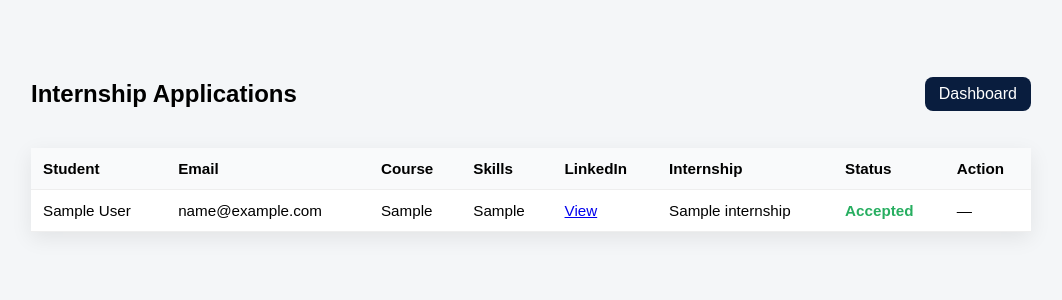
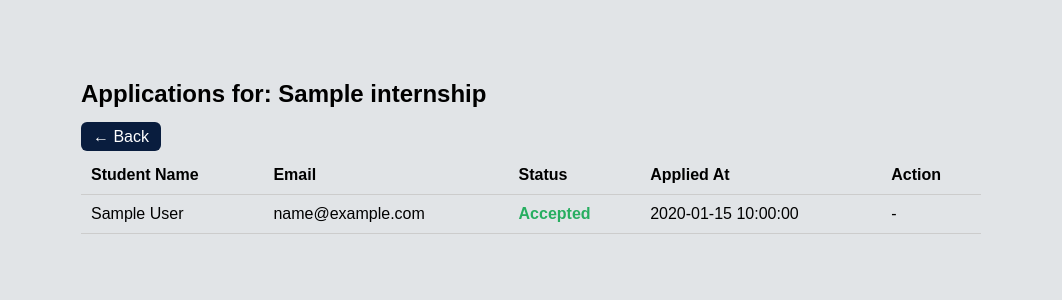
Before and after one commit to saima-231/CareerMatch, a PHP site: page /company/view_application.php?id=1 in a window 1280 px wide. Shown: the top 300 px of the page, without its empty margins (109-1171 px from the left). Run offline with PHP 8.4, Linux system fonts and the light colour scheme; the visitor is signed in with stand-in values (Sample User, id 1); tables that the repository leaves empty or names only in its code hold one stand-in row (values such as "Sample post").

Commit message:
Updated some features

```diff
--- a/company/view_application.php
+++ b/company/view_application.php
@@ -2,206 +2,131 @@
 session_start();
 require_once '../db.php';
 
-if (!isset($_SESSION['company_id'])) {
+if(!isset($_SESSION['company_id'])){
     header('Location: ../index.php');
     exit;
 }
 
 $company_id = $_SESSION['company_id'];
+$success = "";
+$error = "";
 
-/* ===============================
-   HANDLE ACCEPT / REJECT ACTION
-================================ */
-if (isset($_GET['action'], $_GET['id'])) {
+// Get internship ID from query
+if(!isset($_GET['id'])){
+    die("Internship ID is required.");
+}
+
+$internship_id = $_GET['id'];
+
+// Fetch internship info
+$stmt = $pdo->prepare("SELECT * FROM internships WHERE id=? AND company_id=?");
+$stmt->execute([$internship_id, $company_id]);
+$internship = $stmt->fetch();
+
+if(!$internship){
+    die("Internship not found or you do not have permission.");
+}
+
+// Handle accept/reject actions
+if(isset($_GET['action']) && isset($_GET['app_id'])){
+    $app_id = $_GET['app_id'];
     $action = $_GET['action'];
-    $app_id = (int) $_GET['id'];
 
-    if (in_array($action, ['Accepted', 'Rejected'])) {
-        $stmt = $pdo->prepare(
-            "UPDATE applications SET status = ? WHERE id = ?"
-        );
-        $stmt->execute([$action, $app_id]);
+    if($action === 'accept'){
+        // Accept application
+        $stmt = $pdo->prepare("UPDATE applications SET status='Accepted' WHERE id=?");
+        $stmt->execute([$app_id]);
 
-        header("Location: view_application.php");
-        exit;
+        // Deactivate internship
+        $stmt = $pdo->prepare("UPDATE internships SET is_active=0 WHERE id=?");
+        $stmt->execute([$internship_id]);
+
+        $success = "Application accepted and internship closed.";
+    } elseif($action === 'reject'){
+        $stmt = $pdo->prepare("UPDATE applications SET status='Rejected' WHERE id=?");
+        $stmt->execute([$app_id]);
+        $success = "Application rejected.";
     }
 }
 
-/* ===============================
-   FETCH APPLICATIONS
-================================ */
+// Fetch all applications for this internship
 $stmt = $pdo->prepare("
-    SELECT
-        a.id AS app_id,
-        a.status,
-        s.name AS student_name,
-        s.email,
-        s.course,
-        s.skills,
-        s.linkedin_link,
-        i.title AS internship_title
+    SELECT a.*, s.name AS student_name, s.email AS student_email
     FROM applications a
     JOIN students s ON a.student_id = s.id
-    JOIN internships i ON a.internship_id = i.id
-    WHERE i.company_id = ?
+    WHERE a.internship_id=?
     ORDER BY a.applied_at DESC
 ");
-$stmt->execute([$company_id]);
+$stmt->execute([$internship_id]);
 $applications = $stmt->fetchAll();
+
 ?>
 
 <!doctype html>
-<html lang="en">
+<html>
 <head>
 <meta charset="utf-8">
-<title>Applications</title>
-
+<title>View Applications</title>
 <style>
-body{
-    font-family:Arial;
-    background:#f4f6f8;
-    margin:0;
-    padding:0;
-}
-.container{
-    max-width:1000px;
-    margin:40px auto;
-    padding:20px;
-}
-.header{
-    display:flex;
-    justify-content:space-between;
-    align-items:center;
-    margin-bottom:20px;
-}
-.table{
-    width:100%;
-    border-collapse:collapse;
-    background:white;
-    box-shadow:0 6px 20px rgba(0,0,0,.08);
-}
-.table th,
-.table td{
-    padding:12px;
-    border-bottom:1px solid #eee;
-    text-align:left;
-    font-size:0.95rem;
-}
-.table th{
-    background:#f9fafb;
-}
-.btn{
-    padding:8px 14px;
-    border-radius:8px;
-    text-decoration:none;
-    color:white;
-    background:#091d3e;
-}
-.btn:hover{
-    background:#183B4E;
-}
-
-/* Action Buttons */
-.action-btns{
-    display:flex;
-    gap:12px;
-}
-.accept-btn{
-    background:#2ecc71;
-    padding:8px 14px;
-    border-radius:6px;
-    color:white;
-    text-decoration:none;
-}
-.reject-btn{
-    background:#e74c3c;
-    padding:8px 14px;
-    border-radius:6px;
-    color:white;
-    text-decoration:none;
-}
-.accept-btn:hover{background:#27ae60;}
-.reject-btn:hover{background:#c0392b;}
-
-/* Status Badge */
-.status{
-    font-weight:bold;
-}
-.status.Pending{color:#f39c12;}
-.status.Accepted{color:#27ae60;}
-.status.Rejected{color:#c0392b;}
+body{font-family:Arial;background:#e1e4e7;margin:0;padding:0;}
+.container{max-width:900px;margin:40px auto;padding:20px;}
+.header{display:flex;justify-content:space-between;align-items:center;margin-bottom:20px;}
+.btn{padding:6px 12px;border-radius:6px;color:white;text-decoration:none;}
+.btn-accept{background:#27ae60;}
+.btn-accept:hover{background:#2ecc71;}
+.btn-reject{background:#e74c3c;}
+.btn-reject:hover{background:#c0392b;}
+.card{background:white;border-radius:12px;padding:20px;box-shadow:0 6px 20px rgba(0,0,0,.08);margin-bottom:20px;}
+table{width:100%;border-collapse:collapse;margin-top:10px;}
+th, td{padding:10px;border-bottom:1px solid #ccc;text-align:left;}
+.status-Pending{color:#f39c12;font-weight:bold;}
+.status-Accepted{color:#27ae60;font-weight:bold;}
+.status-Rejected{color:#e74c3c;font-weight:bold;}
+.success{background:#d4edda;color:#155724;padding:10px;border-left:4px solid #28a745;margin-bottom:12px;border-radius:6px;}
 </style>
 </head>
-
 <body>
 
 <div class="container">
+<h2>Applications for: <?=htmlspecialchars($internship['title'])?></h2>
+<a href="dashboard.php" class="btn" style="background:#091d3e;margin-bottom:10px;">← Back</a>
 
-<div class="header">
-    <h2>Internship Applications</h2>
-    <a href="dashboard.php" class="btn">Dashboard</a>
-</div>
+<?php if($success): ?>
+<div class="success"><?=htmlspecialchars($success)?></div>
+<?php endif; ?>
 
-<table class="table">
-<thead>
+<?php if(count($applications)===0): ?>
+<p>No applications yet for this internship.</p>
+<?php else: ?>
+<table>
 <tr>
-    <th>Student</th>
+<th>Student Name</th>
 <th>Email</th>
-    <th>Course</th>
-    <th>Skills</th>
-    <th>LinkedIn</th>
-    <th>Internship</th>
 <th>Status</th>
+<th>Applied At</th>
 <th>Action</th>
 </tr>
-</thead>
-
-<tbody>
-<?php if (count($applications) === 0): ?>
+<?php foreach($applications as $a): ?>
 <tr>
-    <td colspan="8">No applications found.</td>
-</tr>
-<?php endif; ?>
-
-<?php foreach ($applications as $a): ?>
-<tr>
-    <td><?= htmlspecialchars($a['student_name']) ?></td>
-    <td><?= htmlspecialchars($a['email']) ?></td>
-    <td><?= htmlspecialchars($a['course']) ?></td>
-    <td><?= htmlspecialchars($a['skills']) ?></td>
+<td><?=htmlspecialchars($a['student_name'])?></td>
+<td><?=htmlspecialchars($a['student_email'])?></td>
+<td class="status-<?=$a['status']?>"><?=htmlspecialchars($a['status'])?></td>
+<td><?=htmlspecialchars($a['applied_at'])?></td>
 <td>
-        <?php if(!empty($a['linkedin_link'])): ?>
-            <a href="<?= htmlspecialchars($a['linkedin_link']) ?>" target="_blank">
-                View
-            </a>
+    <?php if($a['status'] === 'Pending'): ?>
+        <a href="?id=<?=$internship_id?>&app_id=<?=$a['id']?>&action=accept" class="btn btn-accept"
+           onclick="return confirm('Accept this application? Internship will close for new applications.')">Accept</a>
+        <a href="?id=<?=$internship_id?>&app_id=<?=$a['id']?>&action=reject" class="btn btn-reject"
+           onclick="return confirm('Reject this application?')">Reject</a>
     <?php else: ?>
-            —
-        <?php endif; ?>
-    </td>
-    <td><?= htmlspecialchars($a['internship_title']) ?></td>
-    <td class="status <?= $a['status'] ?>">
-        <?= $a['status'] ?>
-    </td>
-    <td>
-        <?php if ($a['status'] === 'Pending'): ?>
-        <div class="action-btns">
-            <a href="view_application.php?action=Accepted&id=<?= $a['app_id'] ?>" class="accept-btn">
-                Accept
-            </a>
-            <a href="view_application.php?action=Rejected&id=<?= $a['app_id'] ?>" class="reject-btn">
-                Reject
-            </a>
-        </div>
-        <?php else: ?>
-            —
+        -
     <?php endif; ?>
 </td>
 </tr>
 <?php endforeach; ?>
-</tbody>
 </table>
+<?php endif; ?>
 
 </div>
-
 </body>
 </html>
--- a/schema.php
+++ b/schema.php
@@ -31,6 +31,7 @@ CREATE TABLE IF NOT EXISTS internships (
     created_at TIMESTAMP DEFAULT CURRENT_TIMESTAMP,
     FOREIGN KEY (company_id) REFERENCES companies(id) ON DELETE CASCADE
 ) ENGINE=InnoDB;
+ALTER TABLE internships ADD COLUMN is_active TINYINT(1) DEFAULT 1;
 
 -- Applications
 CREATE TABLE IF NOT EXISTS applications (
```
Also changed, not shown: company/dashboard.php (+26 -12 lines), student/dashboard.php (+8 -4 lines). Lines whose indentation alone changed are shown as unchanged.
